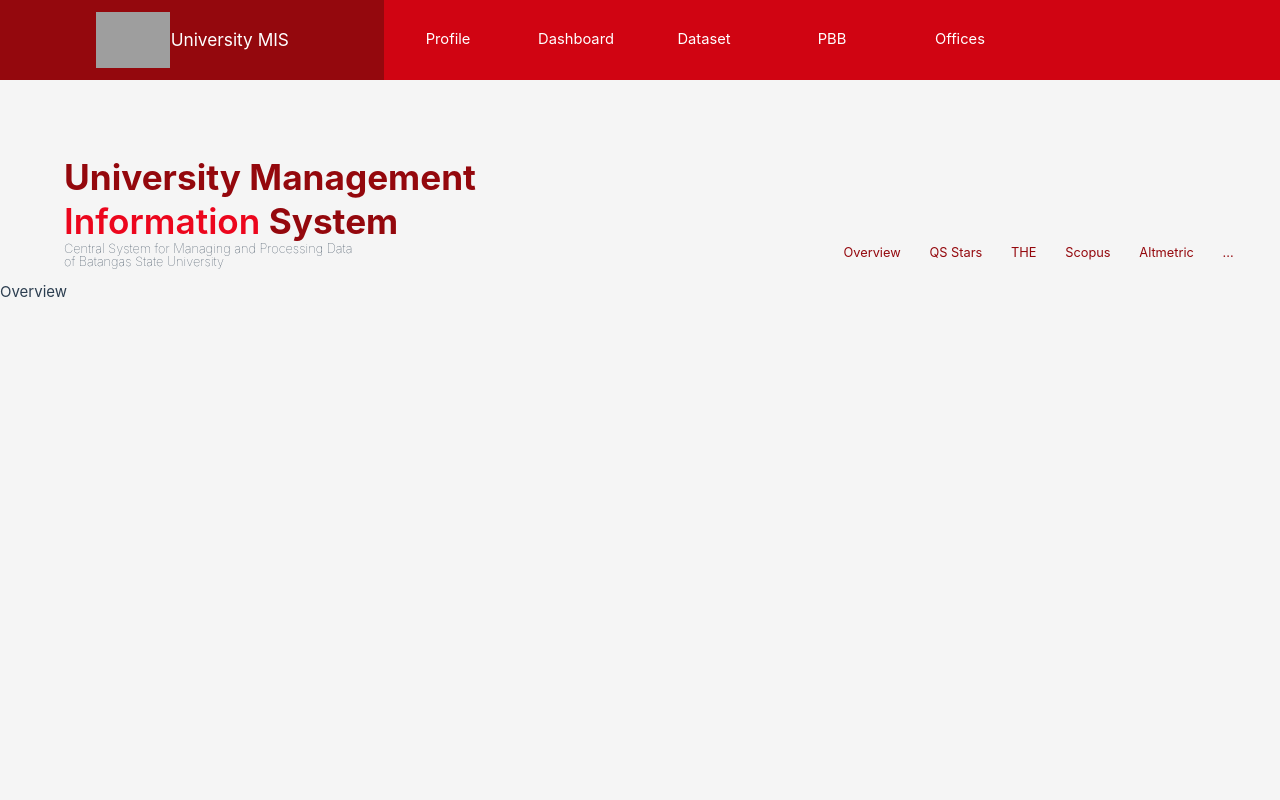
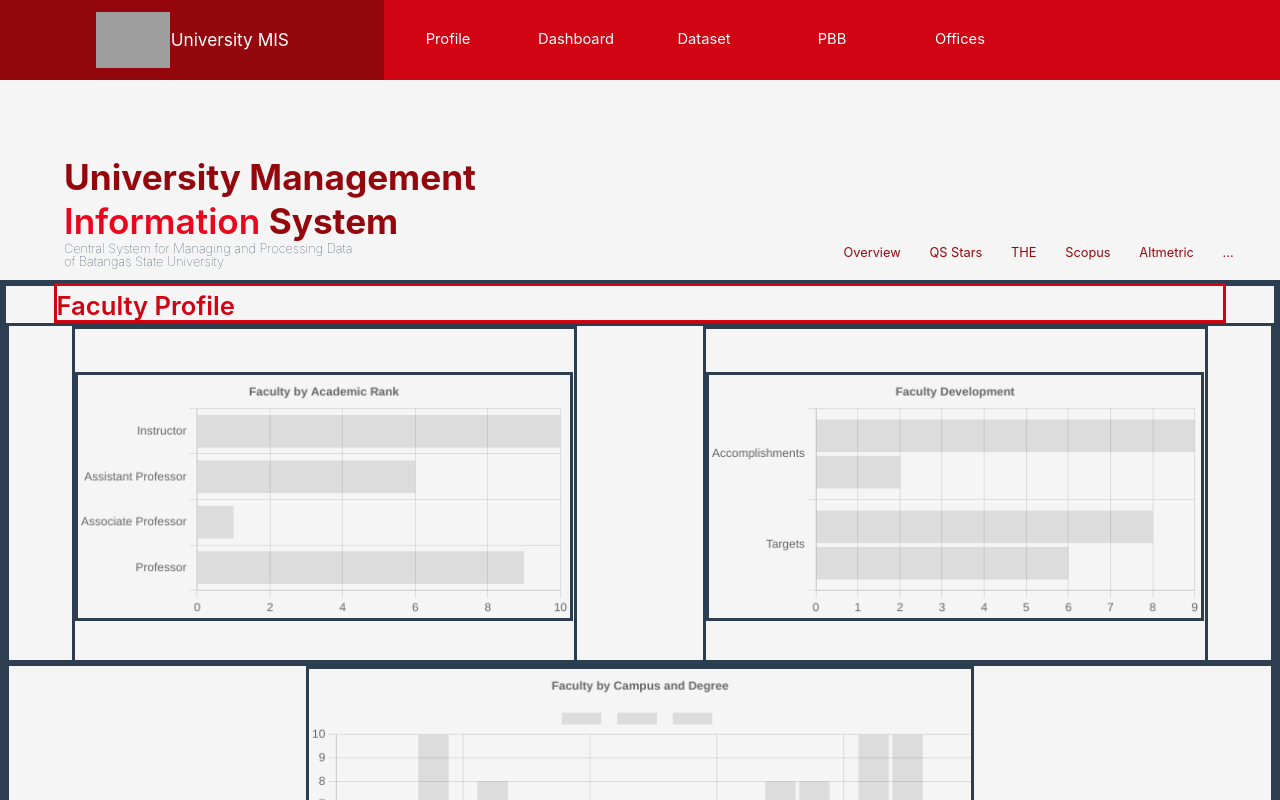
Before and after one commit to DhaineBr/BatStateU-MIS, a Vue app: page /landing/dashboard/overview in a window 1280 px wide. Built offline with nearby package versions, Linux system fonts and the light colour scheme; grey boxes are pictures that could not be loaded.

Commit message:
raw dashboard layout

```diff
--- a/package.json
+++ b/package.json
@@ -9,15 +9,16 @@
     "preview": "vite preview"
   },
   "dependencies": {
-    "chart.js": "^3.9.1",
+    "chart.js": "^4.4.1",
     "npm": "^10.4.0",
     "primeicons": "^6.0.1",
     "vue": "^3.3.11",
     "vue-calendar-3": "^2.4.24",
-    "vue-chart-3": "^3.1.8",
+    "vue-chartjs": "^5.3.0",
     "vue-router": "^4.2.5"
   },
   "devDependencies": {
+    "@mdi/font": "^7.4.47",
     "@vitejs/plugin-vue": "^4.5.2",
     "vite": "^5.0.10"
   }
--- a/src/App.vue
+++ b/src/App.vue
@@ -56,7 +56,7 @@
   font-family: 'Inter', sans-serif;
   background-color: #F5F5F5;
   outline: none;
-  overflow-y: scroll;
+  overflow-y: auto;
   overflow-x: hidden;
 }
 
--- /dev/null
+++ b/src/components/pages/charts/facultyProfile/academicRank.vue
@@ -0,0 +1,44 @@
+<script>
+import { Bar } from 'vue-chartjs'
+import { Chart as ChartJS, Title, Tooltip, Legend, BarElement, CategoryScale, LinearScale } from 'chart.js'
+
+ChartJS.register(Title, Tooltip, Legend, BarElement, CategoryScale, LinearScale)
+
+
+const randomNumber1 = Math.floor(Math.random() * 10) + 1;
+const randomNumber2 = Math.floor(Math.random() * 10) + 1;
+const randomNumber3 = Math.floor(Math.random() * 10) + 1;
+const randomNumber4 = Math.floor(Math.random() * 10) + 1;
+
+export default {
+  name: 'BarChartOne',
+  components: { Bar },
+  data() {
+    return {
+      chartData: {
+        labels: [ 'Instructor', 'Assistant Professor', 'Associate Professor', 'Professor' ],
+        datasets: [ { data: [randomNumber1, randomNumber2, randomNumber3, randomNumber4] } ]
+      },
+      chartOptions: {
+        responsive: true,
+        indexAxis: 'y',
+        plugins: {
+          title: {
+            display: true,
+            text: 'Faculty by Academic Rank',
+          },
+          legend: { display: false },
+        },
+      }
+    }
+  }
+}
+</script>
+
+<template>
+  <Bar
+    id="BarChartOne"
+    :options="chartOptions"
+    :data="chartData"
+  />
+</template>
--- /dev/null
+++ b/src/components/pages/charts/facultyProfile/campusAndDegree.vue
@@ -0,0 +1,59 @@
+<script>
+import { Bar } from 'vue-chartjs'
+import { Chart as ChartJS, Title, Tooltip, Legend, BarElement, CategoryScale, LinearScale } from 'chart.js'
+
+ChartJS.register(Title, Tooltip, Legend, BarElement, CategoryScale, LinearScale)
+
+// dummy data
+const randomNumber1 = Math.floor(Math.random() * 10) + 1;
+const randomNumber2 = Math.floor(Math.random() * 10) + 1;
+const randomNumber3 = Math.floor(Math.random() * 10) + 1;
+const randomNumber4 = Math.floor(Math.random() * 10) + 1;
+const randomNumber5 = Math.floor(Math.random() * 10) + 1;
+const randomNumber6 = Math.floor(Math.random() * 10) + 1;
+
+export default {
+  name: 'BarChartTwo',
+  components: { Bar },
+  data() {
+    return {
+      chartData: {
+        labels: ['Doctoral Degree', 'with units in Doctoral', 'Masteral Degree', 'with units in Masteral', 'h'],
+        datasets: [
+          {
+            label: '',
+            data: [randomNumber1, randomNumber2,  randomNumber3, randomNumber4, randomNumber5]
+          },
+          {
+            label: '',
+            data: [randomNumber3, randomNumber4, randomNumber6, randomNumber2, randomNumber5],
+          },
+          {
+            label: '',
+            data: [randomNumber5, randomNumber6, randomNumber1, randomNumber2, randomNumber4],
+          },
+        ],
+      },
+      chartOptions: {
+        responsive: true,
+        indexAxis: 'x',
+        plugins: {
+          title: {
+            display: true,
+            text: 'Faculty by Campus and Degree',
+          },
+          legend: { display: true },
+        },
+      }
+    }
+  }
+}
+</script>
+
+<template>
+  <Bar
+    id="BarChartThree"
+    :options="chartOptions"
+    :data="chartData"
+  />
+</template>
--- /dev/null
+++ b/src/components/pages/charts/facultyProfile/development.vue
@@ -0,0 +1,53 @@
+<script>
+import { Bar } from 'vue-chartjs'
+import { Chart as ChartJS, Title, Tooltip, Legend, BarElement, CategoryScale, LinearScale } from 'chart.js'
+
+ChartJS.register(Title, Tooltip, Legend, BarElement, CategoryScale, LinearScale)
+
+
+const randomNumber1 = Math.floor(Math.random() * 10) + 1;
+const randomNumber2 = Math.floor(Math.random() * 10) + 1;
+const randomNumber3 = Math.floor(Math.random() * 10) + 1;
+const randomNumber4 = Math.floor(Math.random() * 10) + 1;
+
+export default {
+  name: 'BarChartTwo',
+  components: { Bar },
+  data() {
+    return {
+      chartData: {
+        labels: ['Accomplishments', 'Targets'],
+        datasets: [
+          {
+            label: '',
+            data: [randomNumber1, randomNumber2],
+          },
+          {
+            label: '',
+            data: [randomNumber3, randomNumber4],
+          },
+        ],
+      },
+      chartOptions: {
+        responsive: true,
+        indexAxis: 'y',
+        plugins: {
+          title: {
+            display: true,
+            text: 'Faculty Development',
+          },
+          legend: { display: false },
+        },
+      }
+    }
+  }
+}
+</script>
+
+<template>
+  <Bar
+    id="BarChartTwo"
+    :options="chartOptions"
+    :data="chartData"
+  />
+</template>
--- a/src/components/pages/dashboard/overview.vue
+++ b/src/components/pages/dashboard/overview.vue
@@ -1,6 +1,108 @@
 <script>
+import BarChartOne from '@/components/pages/charts/facultyProfile/academicRank.vue';
+import BarChartTwo from '@/components/pages/charts/facultyProfile/development.vue';
+import BarChartThree from '@/components/pages/charts/facultyProfile/campusAndDegree.vue'
+
+export default {
+  name: 'barChart',
+  components: { BarChartOne, BarChartTwo, BarChartThree }
+}
+
+
 </script>
 <template>
-    Overview
+    <div class="container">
+      <div class="box-one">
+        <div class="header">Faculty Profile</div>
+        <div class="top">
+          <div class="left"><BarChartOne /></div>
+          <div class="right"><BarChartTwo /></div>
+        </div>
+        <div class="bottom">
+          <BarChartThree />
+        </div>
+      </div>
+
+      <div class="box-two">
+        <div class="header">College Statistics</div>
+        <div class="top">
+          <div class="left"></div>
+          <div class="right"></div>
+        </div>
+        <div class="bottom">
+          <div class="left"></div>
+          <div class="right"></div>
+        </div>
+        <div class="bottom-most"></div>
+      </div>
+    </div>
 </template>
-<style scoped></style>
+
+<style scoped>
+/* Global */
+* {
+  border: solid;
+}
+
+.container  {
+  display: flex;
+  flex-direction: column;
+  height: 550vh;
+  width: 100%;
+}
+
+.box-one  {
+  height: 90vh;
+}
+
+.box-two  {
+  height: 160vh;
+  padding-top: 5vh
+}
+
+.header {
+  width: 92.5%;
+  height: 5vh;
+  font-size: 2vw;
+  font-weight: 600;
+  color: #D00412
+}
+
+.box-one,  .box-two, .left, .right {
+  display: flex;
+  flex-direction: column;
+  align-items: center;
+  justify-content: center;
+}
+.top, .bottom  {
+  height: 42.5vh;
+  width: 100%;
+}
+
+.bottom-most  {
+  height: 65vh;
+}
+
+.top, .bottom, .bottom-most {
+  display: flex;
+  flex-direction: row;
+  align-items: center;
+  justify-content: center;
+}
+
+
+.left,  .right {
+  height: inherit;
+  width: 40%;
+  margin: auto;
+}
+
+.left {
+  float: left;
+}
+
+.right  {
+  float: right;
+}
+
+</style>
--- a/src/router/index.js
+++ b/src/router/index.js
@@ -7,12 +7,16 @@
 
 import dashboardVue from '@/components/pages/dashboard/dashboard.vue';
 import overviewVue from '@/components/pages/dashboard/overview.vue';
-import qsstarsVue from '@/components/pages/dashboard/qsstars.vue';
+import barChartOneVue from '@/components/pages/charts/facultyProfile/academicRank.vue';
+import barChartTwoVue from '@/components/pages/charts/facultyProfile/development.vue';
+import barChartThree from '@/components/pages/charts/facultyProfile/campusAndDegree.vue';
+
+import qsStarsVue from '@/components/pages/dashboard/qsStars.vue';
 import theVue from '@/components/pages/dashboard/the.vue';
 import scopusVue from '@/components/pages/dashboard/scopus.vue';
 import altmetricVue from '@/components/pages/dashboard/altmetric.vue';
-import misfactbookVue from '@/components/pages/dashboard/misfactbook.vue';
-import studentfactbookVue from '@/components/pages/dashboard/studentfactbook.vue';
+import misfactbookVue from '@/components/pages/dashboard/misFactbook.vue';
+import studentfactbookVue from '@/components/pages/dashboard/studentFactbook.vue';
 
 import datasetVue from '@/components/pages/dataset/dataset.vue';
 import databaseVue from '@/components/pages/dataset/database.vue';
@@ -58,12 +62,29 @@
                 {
                   path: '/landing/dashboard/overview',
                   name: 'overview',
-                  component: overviewVue
+                  component: overviewVue,
+                  children: [
+                    {
+                      path: '/landing/dashboard/overview/barchartone',
+                      name: 'barchartone',
+                      component: barChartOneVue
+                    },
+                    {
+                      path: '/landing/dashboard/overview/barcharttwo',
+                      name: 'barcharttwo',
+                      component: barChartTwoVue
+                    },
+                    {
+                      path: '/landing/dashboard/overview/barchartthree',
+                      name: 'barchartthree',
+                      component: barChartThree
+                    }
+                  ]
                 },
                 {
                   path: '/landing/dashboard/qsstars',
                   name: 'qsstars',
-                  component: qsstarsVue
+                  component: qsStarsVue
                 },
                 {
                   path: '/landing/dashboard/the',
```
Also changed, not shown: src/components/pages/charts/collegeStats/enrollment.vue (added, +15 -0 lines), src/plugins/vuetify.js (added, +12 -0 lines), 1 other file (tests, documents, lock files or other folders).
